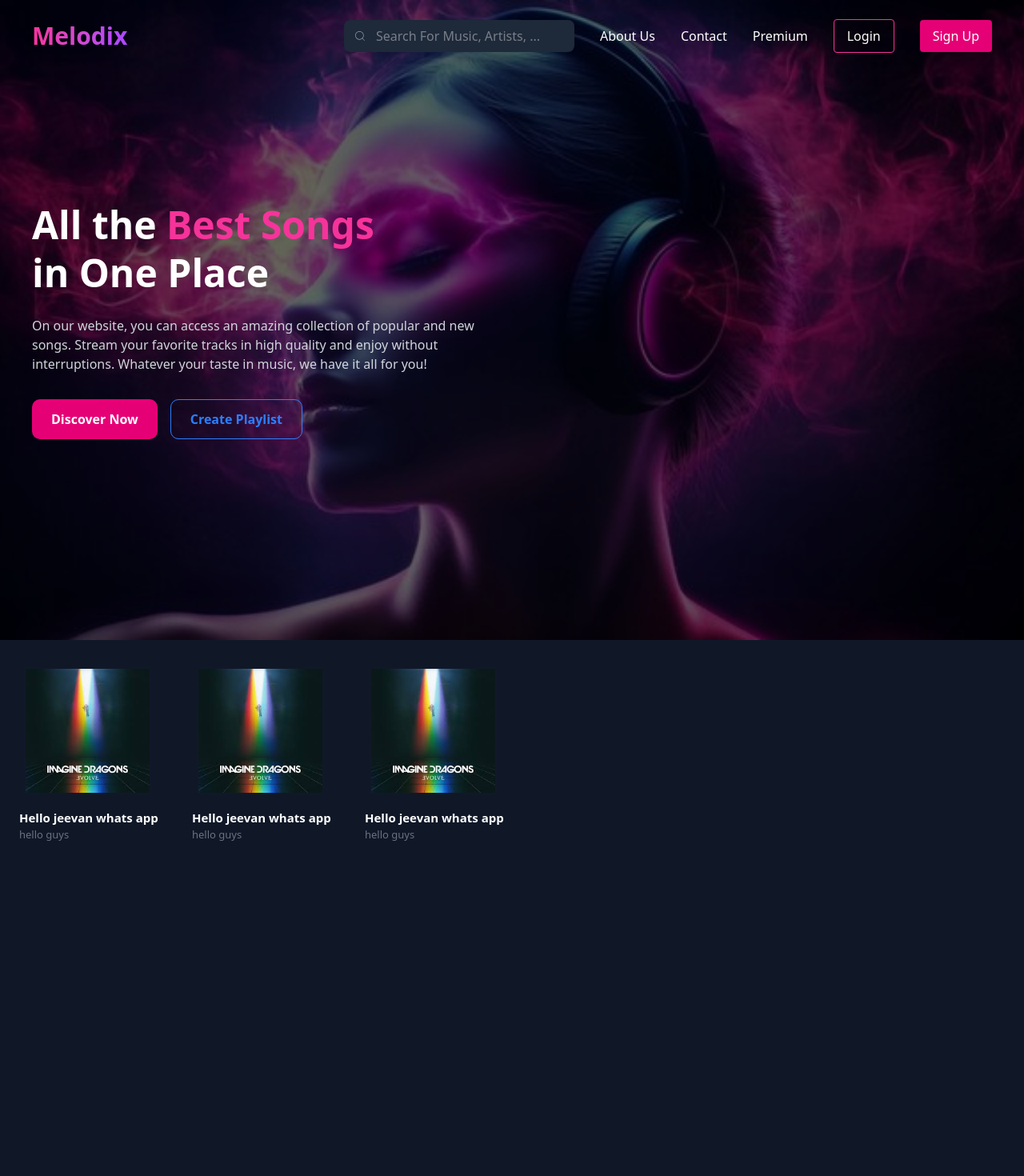
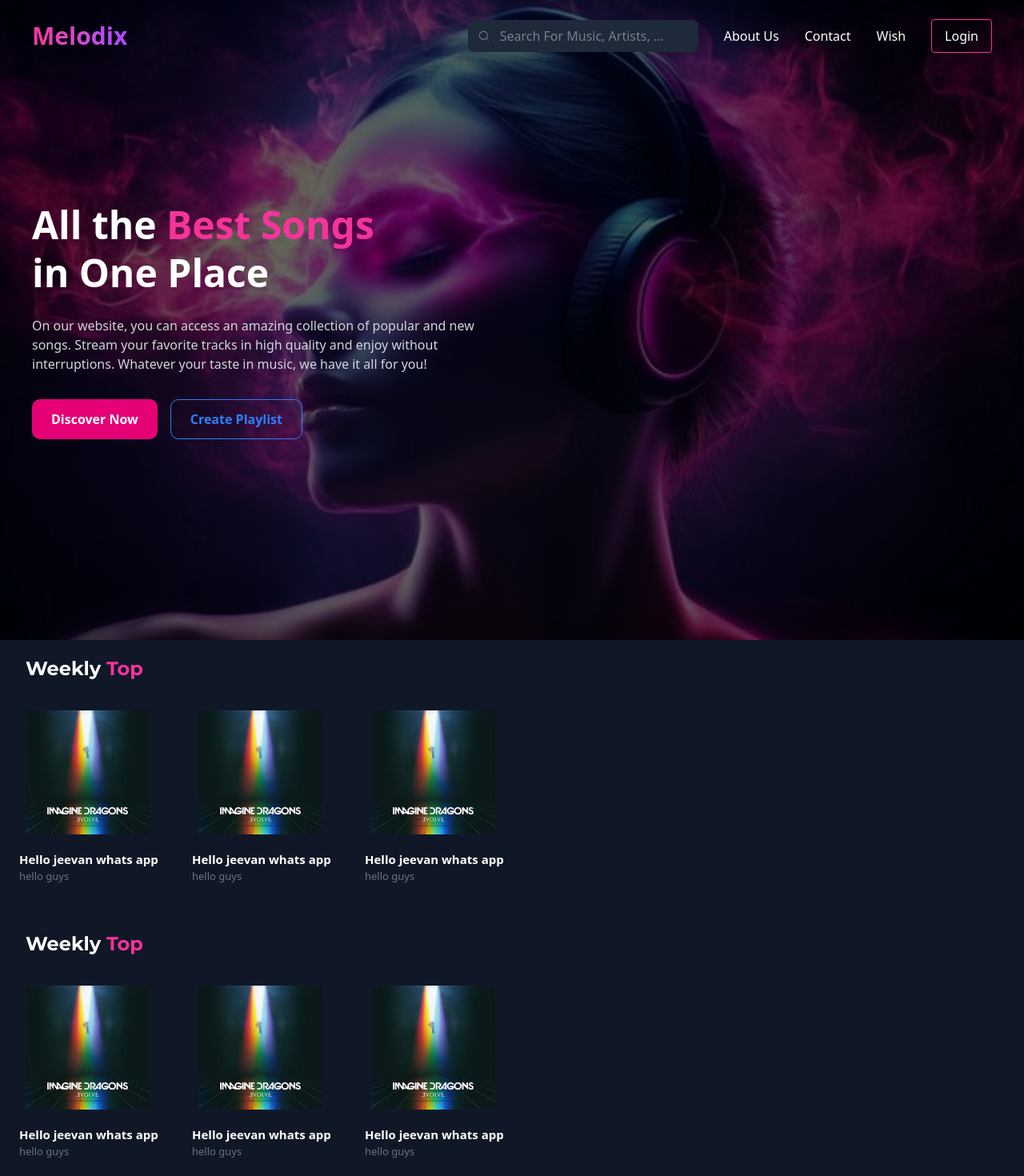
Before and after one commit to jeevanvishnu/Melodix, a React (Vite) app in the folder frontend/: page / in a window 1280 px wide. Shown: the top 1470 px of the page at 80% size. Built offline with nearby package versions, Linux system fonts and the light colour scheme.

Commit message:
modify card session

```diff
--- a/frontend/src/components/Cards.tsx
+++ b/frontend/src/components/Cards.tsx
@@ -1,25 +1,25 @@
-import React from 'react'
-import beliver from "../assets/beliver.jpg"
+import React from "react";
+import beliver from "../assets/beliver.jpg";
 import { FaPlay } from "react-icons/fa";
 
 const Cards = () => {
   return (
-    <div className=' w-[200px] hover:bg-gray-800  h-[260px] border-0 rounded-md group transition-all duration-300 ease-in hover:scale-95'>
-        <div className='relative w-[195px] '>
-        <img className='px-5 py-5 border-0 rounded-2xl ' src={beliver} alt="" />
+    <div className=" w-[200px] hover:bg-gray-800  h-[260px] border-0 rounded-md group transition-all duration-300 ease-in hover:scale-95">
+      <div className="relative w-[195px] ">
+        <img className="px-5 py-5 border-0 rounded-2xl " src={beliver} alt="" />
 
-        <div className='absolute right-6 top-32 '>
-        <FaPlay className='text-black bg-pink-500 h-10 w-10 border-0 rounded-full px-2 py-2 opacity-0 group-hover:opacity-100 transition-opacity  ease-in'/>
+        <div className="absolute right-6 top-32 ">
+          <FaPlay className="text-black bg-pink-500 h-10 w-10 border-0 rounded-full px-2 py-2 opacity-0 group-hover:opacity-100 transition-opacity  ease-in" />
         </div>
-        </div>
-        <div className='flex flex-col ml-3'>
-            <h3 className='text-[15px] font-sans font-bold text-white'>Hello jeevan whats app</h3>
-            <p className='text-[13px] font-medium text-gray-500'>hello guys</p>
+      </div>
+      <div className="flex flex-col ml-3">
+        <h3 className="text-[15px] font-sans font-bold text-white">
+          Hello jeevan whats app
+        </h3>
+        <p className="text-[13px] font-medium text-gray-500">hello guys</p>
+      </div>
+    </div>
+  );
+};
 
-        </div>
-
-    </div>
-  )
-}
-
-export default Cards
+export default Cards;
--- a/frontend/src/components/Section.tsx
+++ b/frontend/src/components/Section.tsx
@@ -1,19 +1,25 @@
-import Cards from "./Cards"
+import Cards from "./Cards";
 
 const Section = () => {
   return (
+    <div className="w-full  bg-gray-900 pt-5">
+      <h1
+        className="ml-8 text-white font-bold text-2xl"
+        style={{ fontFamily: "Montserrat " }}
+      >
+        Weekly
+        <span className="text-pink-500"> Top</span>
+      </h1>
 
-    <div className="w-full h-screen bg-gray-900">
       <div className="ml-3 overflow-x-auto  snap">
         <div className="flex gap-4 py-4">
           <Cards />
           <Cards />
           <Cards />
-
         </div>
       </div>
     </div>
-  )
-}
+  );
+};
 
-export default Section
+export default Section;
--- a/frontend/src/index.css
+++ b/frontend/src/index.css
@@ -1,5 +1,9 @@
 @import "tailwindcss";
 @import "tw-animate-css";
+
+body{
+  overflow-x: hidden;
+}
 
 @custom-variant dark (&:is(.dark *));
 
--- a/frontend/src/pages/Home.tsx
+++ b/frontend/src/pages/Home.tsx
@@ -25,15 +25,13 @@ const Home = () => {
       {/* Nav links */}
       <a href="#" className="hover:text-pink-500">About Us</a>
       <a href="#" className="hover:text-pink-500">Contact</a>
-      <a href="#" className="hover:text-pink-500">Premium</a>
+      <a href="#" className="hover:text-pink-500">Wish</a>
 
       {/* Buttons */}
       <button className="px-4 py-2 border border-pink-500 rounded hover:bg-pink-500 hover:text-white">
         Login
       </button>
-      <button className="px-4 py-2 bg-pink-600 rounded hover:bg-pink-700">
-        Sign Up
-      </button>
+
     </nav>
   </header>
 
@@ -69,6 +67,7 @@ const Home = () => {
   </section>
 </div>
     <Section/>
+    <Section/>
     </div>
   )
 }
```
Lines whose indentation alone changed are shown as unchanged.
